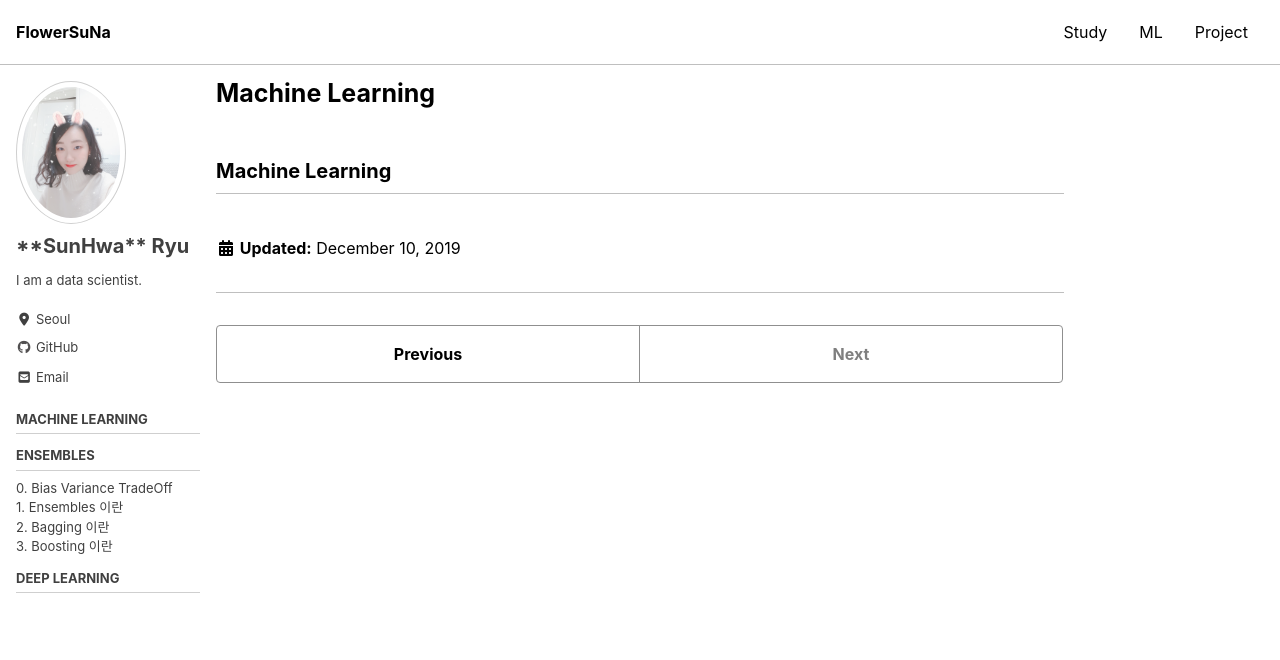
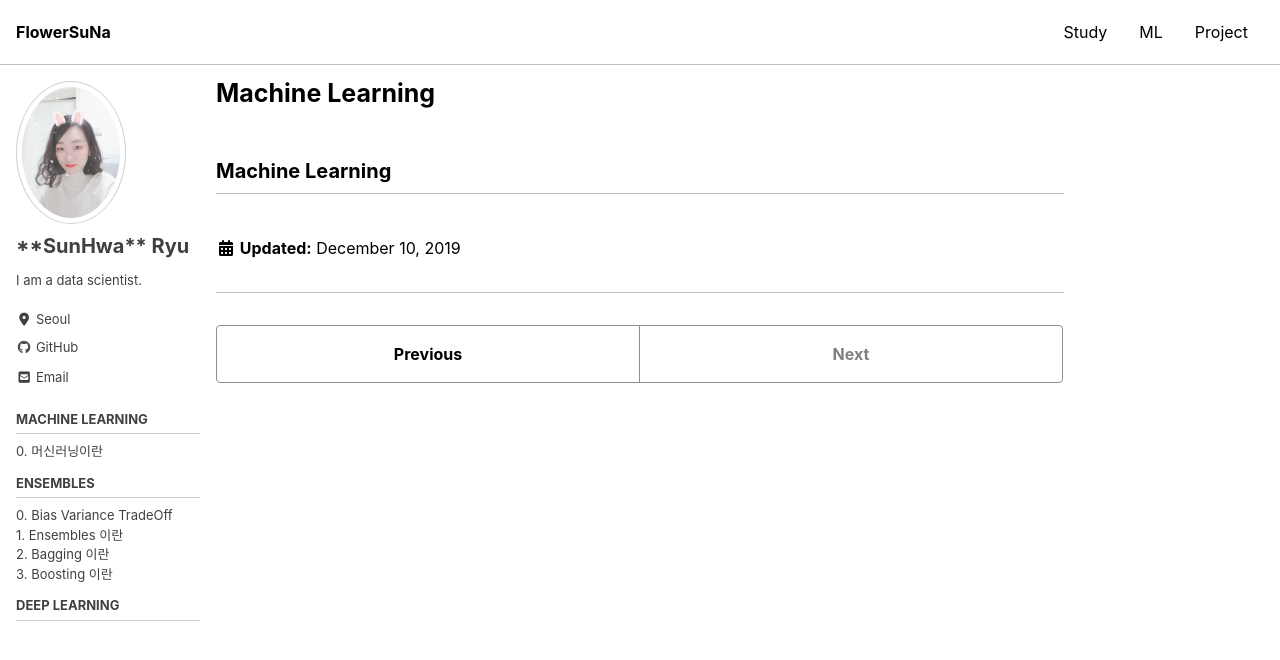
Before and after one commit to MinPinSunHwa/suna.github.io, a Jekyll site: the page built from _ml/ml.md, in a window 1280 px wide and 900 px high. Shown: the top 660 px of the window. Built offline with Jekyll 4.4.1, drawn with Linux system fonts in a browser that asks for light colours; cached includes are drawn as plain includes; nearby versions of some CDN libraries.

Commit message:
Update navigation.yml

```diff
--- a/_data/navigation.yml
+++ b/_data/navigation.yml
@@ -23,6 +23,9 @@ main:
 # ml links
 ml:
   - title: "Machine Learning"
+    children:
+      - title: "0. 머신러닝이란"
+        url: /ml/machine_learning/0/
   - title: "Ensembles"
     children:
       - title: "0. Bias Variance TradeOff"
```
